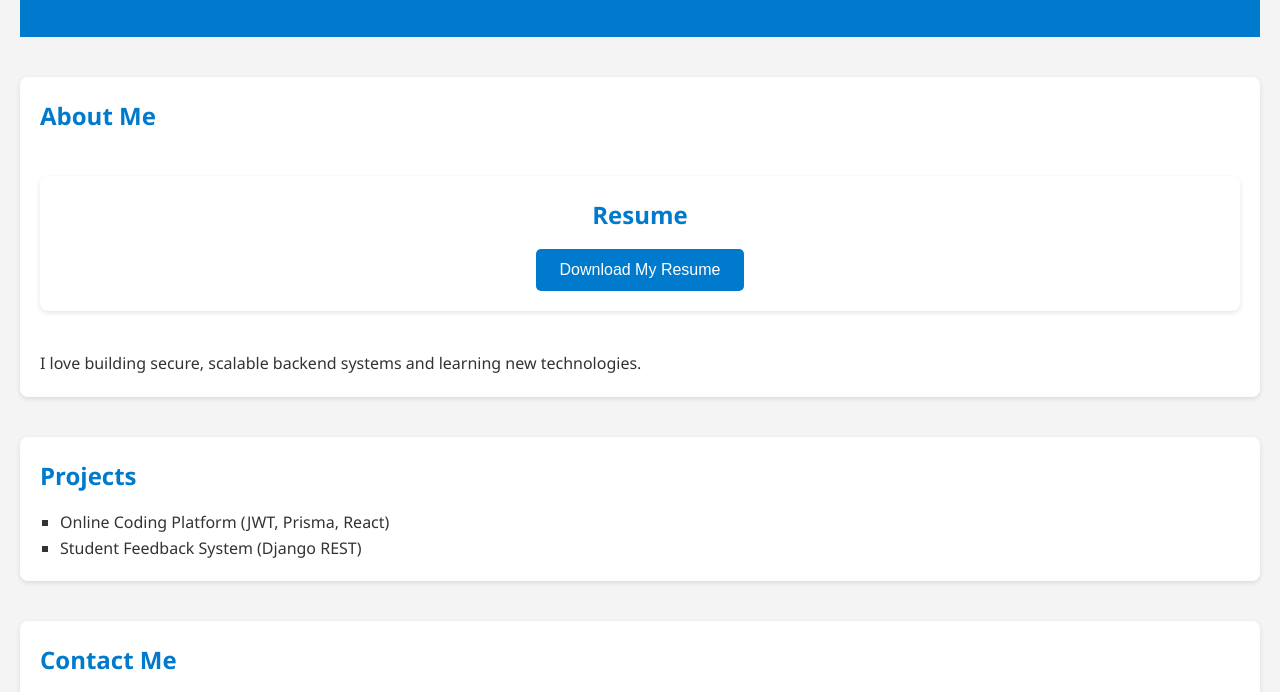
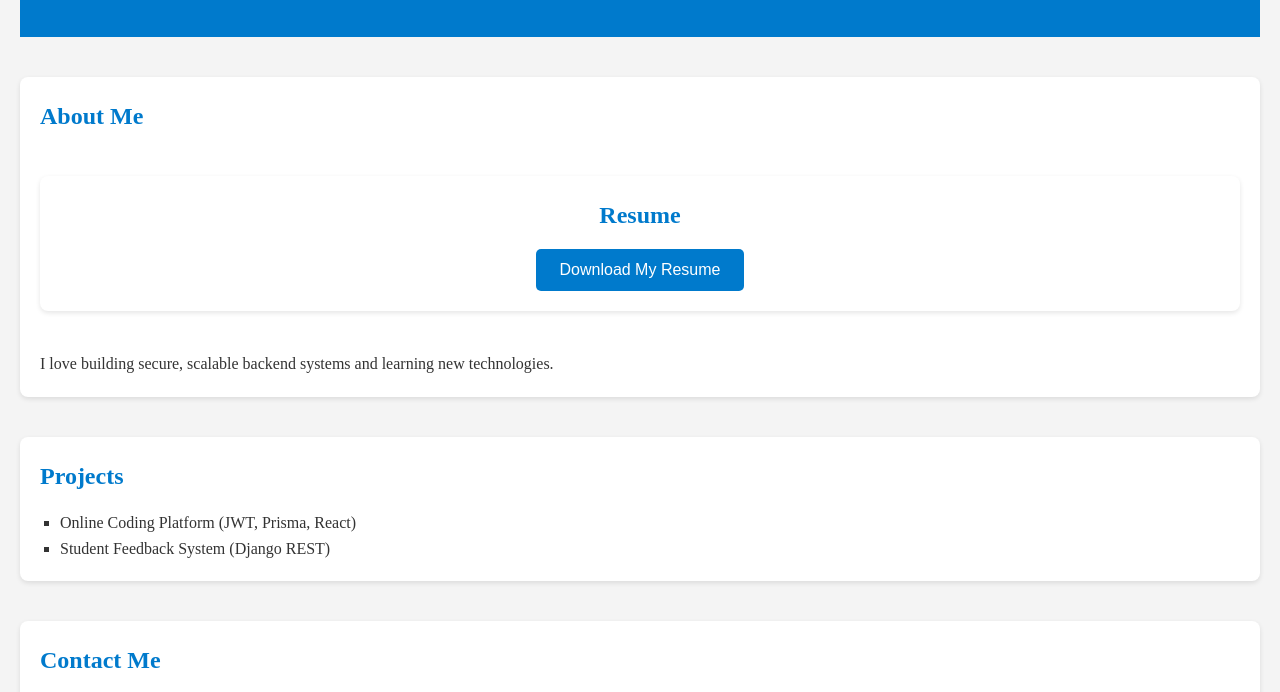
Before and after one commit to Pratyansh-droid/portfolio-website, a plain HTML site: page index.html in a window 1280 px wide. Shown: the part 213-905 px from the top of the page. Drawn offline with Linux system fonts and the light colour scheme.

Commit message:
Updated style.css

```diff
--- a/style.css
+++ b/style.css
@@ -6,7 +6,7 @@
 }
 
 body {
-  font-family: 'Segoe UI', sans-serif;
+  font-family: 'Segoe UI', '' sans-serif;
   background-color: #f4f4f4;
   color: #333;
   line-height: 1.6;
```
